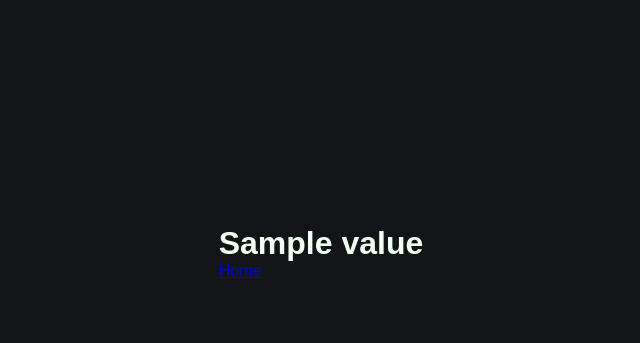
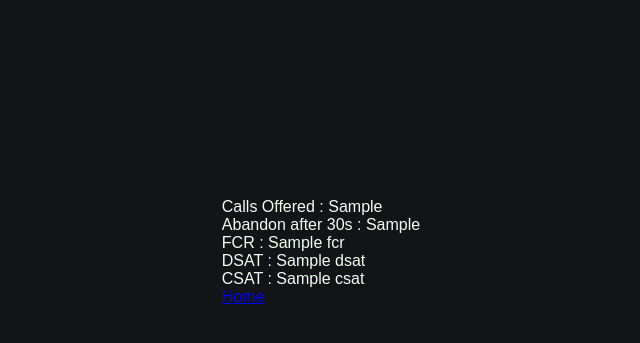
Before and after one commit to krushilnaik/python-project, a Flask app: template templates/results.html in a window 1280 px wide. Shown: the part 148-491 px from the top of the page, without its empty margins (319-959 px from the left). Run offline with Flask 3, Linux system fonts and the light colour scheme; the template is opened without the code that fills it: most values are stand-ins (such as "Sample title", 1, 10 or a date in 2020).

Commit message:
Display data in (slightly) better format

```diff
--- a/app.py
+++ b/app.py
@@ -123,11 +123,17 @@ def upload():
         month = MONTHS[parts[-2].lower()[:3]]
         year = parts[-1][:4]
 
+        year_month = f"{year}-{month}"
+
         # move file to ARCHIVED and update processed.lst
         with open("./processed.lst", mode="a") as processed:
             processed.write(filename + "\n")
 
-        return render_template("results.html", value=f'{year}-{month:02}-##')
+        test = Summary.query.filter(Summary.time_period.between(
+            f'{year_month}-01', f'{year_month}-31')
+        ).first()
+
+        return render_template("results.html", value=test.as_dict())
     except KeyError:
         print("Failed")
 
--- a/templates/results.html
+++ b/templates/results.html
@@ -1,6 +1,10 @@
 {% extends 'layouts/base.html' %}
 
 {% block content %}
-  <h1>{{value}}</h1>
+  <span>Calls Offered : {{value["Calls Offered"]}}</span>
+  <span>Abandon after 30s : {{value["Abandon after 30s"]}}</span>
+  <span>FCR : {{value["FCR"]}}</span>
+  <span>DSAT : {{value["DSAT"]}}</span>
+  <span>CSAT : {{value["CSAT"]}}</span>
   <a href="/">Home</a>
 {% endblock %}
```
Also changed, not shown: models/Summary.py (+9 -0 lines).
